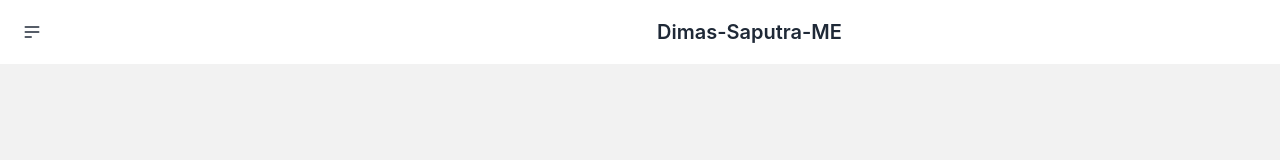
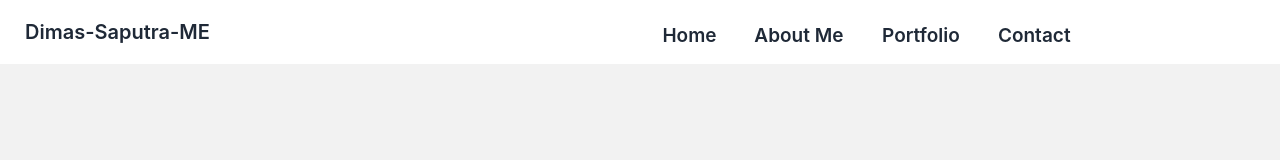
Before and after one commit to Dimas-Saputra-Me/Personal-Website, a JavaScript app: page / in a window 1280 px wide. Shown: the top 160 px of the page. Built offline with nearby package versions, Linux system fonts and the light colour scheme; the HTML template or start-up script is replaced by a standard one.

Commit message:
Modify scroll snap type

```diff
--- a/src/App.js
+++ b/src/App.js
@@ -6,9 +6,12 @@ import Project from "./components/Projects";
 /*
 TODO:
 add typewriting effect on name
-modify snap scroll type
 add tilt
 add skill page
+
+FIX:
+sticky navbar (put in on top)
+responsive projects component
 
 MOD:
 modify footer content
@@ -16,10 +19,10 @@ modify footer content
 
 const App = () => {
   return (
-    <>
-      <Nav></Nav>
+    <div class="snap-y snap-mandatory h-screen overflow-scroll">
+        <Nav/>
 
-      <Hero></Hero>
+        <Hero/>
 
         <Project
           position={true}
@@ -37,8 +40,8 @@ const App = () => {
 
         </Project>
 
-        <Footer></Footer>
-    </>
+        <Footer />
+    </div>
   );
 }
 
--- a/src/components/Footer.js
+++ b/src/components/Footer.js
@@ -1,7 +1,7 @@
 
 const Footer = () => {
     return (
-        <footer className="footer p-10 bg-neutral text-neutral-content">
+        <footer className="footer p-10 bg-neutral text-neutral-content snap-start">
             <div>
                 <svg width="50" height="50" viewBox="0 0 24 24" xmlns="http://www.w3.org/2000/svg" fillRule="evenodd" clipRule="evenodd" className="fill-current"><path d="M22.672 15.226l-2.432.811.841 2.515c.33 1.019-.209 2.127-1.23 2.456-1.15.325-2.148-.321-2.463-1.226l-.84-2.518-5.013 1.677.84 2.517c.391 1.203-.434 2.542-1.831 2.542-.88 0-1.601-.564-1.86-1.314l-.842-2.516-2.431.809c-1.135.328-2.145-.317-2.463-1.229-.329-1.018.211-2.127 1.231-2.456l2.432-.809-1.621-4.823-2.432.808c-1.355.384-2.558-.59-2.558-1.839 0-.817.509-1.582 1.327-1.846l2.433-.809-.842-2.515c-.33-1.02.211-2.129 1.232-2.458 1.02-.329 2.13.209 2.461 1.229l.842 2.515 5.011-1.677-.839-2.517c-.403-1.238.484-2.553 1.843-2.553.819 0 1.585.509 1.85 1.326l.841 2.517 2.431-.81c1.02-.33 2.131.211 2.461 1.229.332 1.018-.21 2.126-1.23 2.456l-2.433.809 1.622 4.823 2.433-.809c1.242-.401 2.557.484 2.557 1.838 0 .819-.51 1.583-1.328 1.847m-8.992-6.428l-5.01 1.675 1.619 4.828 5.011-1.674-1.62-4.829z"></path></svg>
                 <p>ACME Industries Ltd.<br />Providing reliable tech since 1992</p>
--- a/src/components/Hero.js
+++ b/src/components/Hero.js
@@ -1,9 +1,9 @@
 
 const Hero = () => {
     return (
-        <div className="hero min-h-screen bg-base-200">
+        <div className="hero min-h-screen bg-base-200 snap-start">
             <div className="hero-content flex-col lg:flex-row-reverse">
-                <img src="https://wallpapercave.com/wp/wp8499826.png" className="max-w-sm rounded-lg shadow-2xl hover:scale-105 transition" />
+                <img src="https://wallpapercave.com/wp/wp8499826.png" className="max-w-sm rounded-lg shadow-2xl hover:scale-105 transition" alt="dimas-saputra-me"/>
                 <div className="pr-10">
                     <h1 className="text-5xl font-bold">Name</h1>
                     <p className="py-6 text-justify">Lorem ipsum dolor sit amet, consectetur adipiscing elit. Etiam laoreet arcu sodales hendrerit efficitur. Vivamus vel nisl in ligula efficitur luctus. Sed fermentum libero lectus, sed commodo justo molestie venenatis. Fusce lacinia eros vitae metus feugiat accumsan. Nunc nulla diam, mollis ac est ut, pulvinar dictum metus. Praesent nec varius erat. Sed viverra condimentum urna.</p>
--- a/src/components/Nav.js
+++ b/src/components/Nav.js
@@ -1,20 +1,28 @@
+
 const Nav = () => {
     return (
-        <div className="navbar bg-base-100">
+        <div className="navbar bg-base-100 snap-start sticky top-0">
             <div className="navbar-start">
                 <div className="dropdown">
-                    <label tabIndex={0} className="btn btn-ghost btn-circle">
-                        <svg xmlns="http://www.w3.org/2000/svg" className="h-5 w-5" fill="none" viewBox="0 0 24 24" stroke="currentColor"><path strokeLinecap="round" strokeLinejoin="round" strokeWidth="2" d="M4 6h16M4 12h16M4 18h7" /></svg>
+                    <label tabIndex={0} className="btn btn-ghost lg:hidden">
+                        <svg xmlns="http://www.w3.org/2000/svg" className="h-5 w-5" fill="none" viewBox="0 0 24 24" stroke="currentColor"><path strokeLinecap="round" strokeLinejoin="round" strokeWidth="2" d="M4 6h16M4 12h8m-8 6h16" /></svg>
                     </label>
                     <ul tabIndex={0} className="menu menu-compact dropdown-content mt-3 p-2 shadow bg-base-100 rounded-box w-52">
-                        <li><a>Homepage</a></li>
-                        <li><a>Portfolio</a></li>
-                        <li><a>About</a></li>
+                        <li><a className="btn btn-ghost normal-case text-xl">Home</a></li>
+                        <li><a className="btn btn-ghost normal-case text-xl">About Me</a></li>
+                        <li><a className="btn btn-ghost normal-case text-xl">Portfolio</a></li>
+                        <li><a className="btn btn-ghost normal-case text-xl">Contact</a></li>
                     </ul>
                 </div>
+                <a className="btn btn-ghost normal-case text-xl">Dimas-Saputra-ME</a>
             </div>
-            <div className="navbar-center">
-                <a className="btn btn-ghost normal-case text-xl">Dimas-Saputra-ME</a>
+            <div className="navbar-center hidden lg:flex">
+                <ul className="menu menu-horizontal px-1">
+                <li><a className="btn btn-ghost normal-case text-xl">Home</a></li>
+                        <li><a className="btn btn-ghost normal-case text-xl">About Me</a></li>
+                        <li><a className="btn btn-ghost normal-case text-xl">Portfolio</a></li>
+                        <li><a className="btn btn-ghost normal-case text-xl">Contact</a></li>
+                </ul>
             </div>
         </div>
     )
--- a/src/components/Projects.js
+++ b/src/components/Projects.js
@@ -1,7 +1,7 @@
 
 const Project = ({ position, img, title, desc }) => {
     return (
-        <div className="flex h-screen">
+        <div className="flex h-screen snap-start">
             {
                 (position) ?
                     <>
```
Lines whose indentation alone changed are shown as unchanged.
